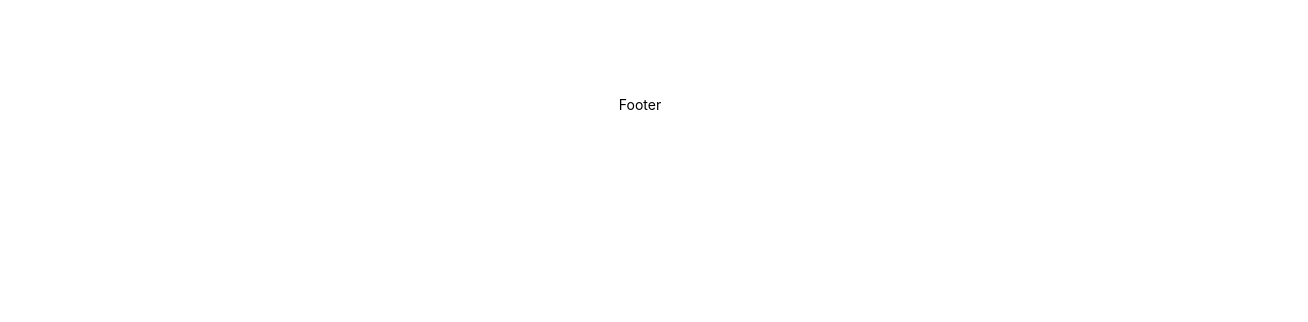
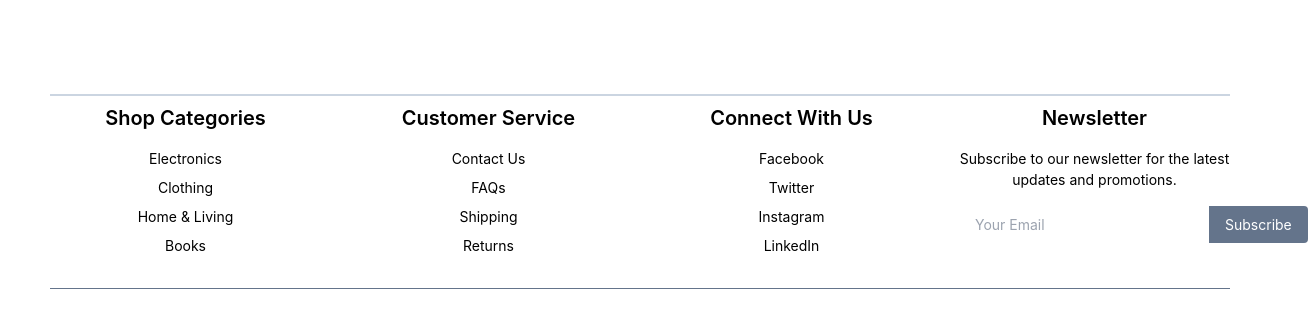
Before and after one commit to raihanmahmudiut/Ecom-trial-client, a React (Vite) app: page / in a window 1280 px wide. Shown: the part 602-924 px from the top of the page, 1308 px wide, since content can reach past the window. Before the commit the page ends 800 px from the top, so only its background shows below. Built offline with nearby package versions, Linux system fonts and the light colour scheme; no server answers.

Commit message:
added footer

```diff
--- a/src/App.jsx
+++ b/src/App.jsx
@@ -9,6 +9,8 @@ import WishList from "./components/wishList";
 
 import UserLogReg from "./components/userLogReg";
 import AppLogo from "./components/logo";
+
+import AppFooter from "./components/appFooter";
 
 const headerStyle = {
 	textAlign: "center",
@@ -80,7 +82,9 @@ function App() {
 						</div>
 						<PageContent />
 					</Content>
-					<Footer style={footerStyle}>Footer</Footer>
+					<Footer style={footerStyle}>
+						<AppFooter />
+					</Footer>
 				</BrowserRouter>
 			</Layout>
 		</div>
--- /dev/null
+++ b/src/components/appFooter.jsx
@@ -0,0 +1,115 @@
+import React from "react";
+
+function AppFooter() {
+	return (
+		<div className="container mx-auto border-t-slate-300 border-t-2 pt-2">
+			<div className="grid grid-cols-1 md:grid-cols-2 lg:grid-cols-4 gap-8">
+				<div className="mb-4 lg:mb-0">
+					<h3 className="text-xl font-semibold mb-4">Shop Categories</h3>
+					<ul className="space-y-2">
+						<li>
+							<a href="#" className="hover:text-slate-200">
+								Electronics
+							</a>
+						</li>
+						<li>
+							<a href="#" className="hover:text-slate-200">
+								Clothing
+							</a>
+						</li>
+						<li>
+							<a href="#" className="hover:text-slate-200">
+								Home & Living
+							</a>
+						</li>
+						<li>
+							<a href="#" className="hover:text-slate-200">
+								Books
+							</a>
+						</li>
+					</ul>
+				</div>
+
+				<div className="mb-4 lg:mb-0">
+					<h3 className="text-xl font-semibold mb-4">Customer Service</h3>
+					<ul className="space-y-2">
+						<li>
+							<a href="#" className="hover:text-slate-200">
+								Contact Us
+							</a>
+						</li>
+						<li>
+							<a href="#" className="hover:text-slate-200">
+								FAQs
+							</a>
+						</li>
+						<li>
+							<a href="#" className="hover:text-slate-200">
+								Shipping
+							</a>
+						</li>
+						<li>
+							<a href="#" className="hover:text-slate-200">
+								Returns
+							</a>
+						</li>
+					</ul>
+				</div>
+
+				<div className="mb-4 lg:mb-0">
+					<h3 className="text-xl font-semibold mb-4">Connect With Us</h3>
+					<ul className="space-y-2">
+						<li>
+							<a href="#" className="hover:text-slate-200">
+								Facebook
+							</a>
+						</li>
+						<li>
+							<a href="#" className="hover:text-slate-200">
+								Twitter
+							</a>
+						</li>
+						<li>
+							<a href="#" className="hover:text-slate-200">
+								Instagram
+							</a>
+						</li>
+						<li>
+							<a href="#" className="hover:text-slate-200">
+								LinkedIn
+							</a>
+						</li>
+					</ul>
+				</div>
+
+				<div>
+					<h3 className="text-xl font-semibold mb-4">Newsletter</h3>
+					<p className="mb-4">
+						Subscribe to our newsletter for the latest updates and promotions.
+					</p>
+					<form className="flex items-center">
+						<input
+							type="email"
+							placeholder="Your Email"
+							className="bg-white text-black rounded-l px-4 py-2 focus:outline-none focus:ring focus:border-slate-500 flex-1"
+						/>
+						<button
+							type="submit"
+							className="bg-slate-500 text-white rounded-r px-4 py-2 hover:bg-slate-200"
+						>
+							Subscribe
+						</button>
+					</form>
+				</div>
+			</div>
+
+			<hr className="border-slate-500 my-8" />
+
+			<div className="text-center">
+				<p>&copy; 2023 Your E-Commerce Site. All rights reserved.</p>
+			</div>
+		</div>
+	);
+}
+
+export default AppFooter;
```
